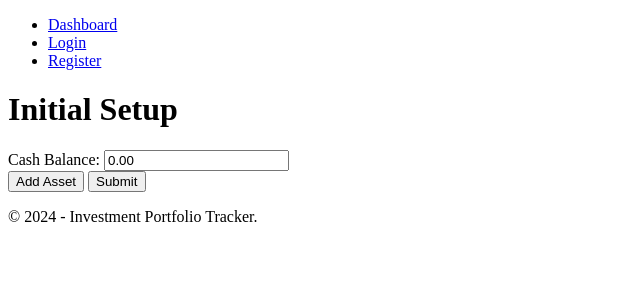
After one commit to irakliskhirtladze/Investment-portfolio-tracker, a Django app: template web/templates/portfolio/initial_setup.html in a window 1280 px wide. The commit adds this page. Shown: the top 300 px of the page, without its empty margins (0-640 px from the left). Run offline with Django 5.2, Linux system fonts and the light colour scheme; the template is opened without the code that fills it, so the values that code supplies are empty.

Commit message:
added initial setup page

```diff
--- a/portfolio/serializers.py
+++ b/portfolio/serializers.py
@@ -14,7 +14,6 @@ class CashBalanceSerializer(serializers.ModelSerializer):
         fields = ['balance']
 
     def validate(self, data):
-        print("Debug - Balance value:", data['balance'])  # Add this line for debugging
         if data['balance'] < 0:
             raise serializers.ValidationError("Cash balance cannot be a negative value.")
         return data
--- a/web/templates/accounts/login.html
+++ b/web/templates/accounts/login.html
@@ -5,7 +5,7 @@
 {% block content %}
 <h2>Login</h2>
 
-{% if messages %}
+{% comment %} {% if messages %}
     <ul>
       {% for message in messages %}
         <li{% if message.tags %} class="{{ message.tags }}"{% endif %}>
@@ -13,7 +13,7 @@
         </li>
       {% endfor %}
     </ul>
-  {% endif %}
+  {% endif %} {% endcomment %}
 
 <form method="post" action="{% url 'login' %}">
     {% csrf_token %}
--- a/web/templates/accounts/register.html
+++ b/web/templates/accounts/register.html
@@ -5,13 +5,13 @@
 {% block content %}
 <h2>Register</h2>
 
-{% if messages %}
+{% comment %} {% if messages %}
     <ul>
         {% for message in messages %}
             <li>{{ message }}</li>
         {% endfor %}
     </ul>
-{% endif %}
+{% endif %} {% endcomment %}
 
 <form method="post">
     {% csrf_token %}
--- a/web/templates/accounts/resend_activation.html
+++ b/web/templates/accounts/resend_activation.html
@@ -9,11 +9,11 @@
     {{ form.as_p }}
     <button type="submit">Resend Activation Email</button>
   </form>
-  {% if messages %}
+  {% comment %} {% if messages %}
     <ul>
       {% for message in messages %}
         <li{% if message.tags %} class="{{ message.tags }}"{% endif %}>{{ message }}</li>
       {% endfor %}
     </ul>
-  {% endif %}
+  {% endif %} {% endcomment %}
 {% endblock %}
--- a/web/templates/base.html
+++ b/web/templates/base.html
@@ -30,6 +30,16 @@
     </header>
 
     <main>
+        {% if messages %}
+            <ul>
+                {% for message in messages %}
+                    <li{% if message.tags %} class="{{ message.tags }}"{% endif %}>
+                        {{ message|safe }}
+                    </li>
+                {% endfor %}
+            </ul>
+        {% endif %}
+
         {% block content %}
         <!-- Content will be injected here -->
         {% endblock %}
--- a/web/templates/portfolio/dashboard.html
+++ b/web/templates/portfolio/dashboard.html
@@ -4,7 +4,8 @@
 
 {% block content %}
 <h1>DASHBOARD</h1>
-<p>Welcome to your dashboard!</p>
+
+<a href="{% url 'initial-setup' %}">Portfolio setup/reset</a>
 
 <p>Total portfolio value: {{ total_portfolio_value }}</p>
 <p>Total cash value: {{ cash_balance }}</p>
--- /dev/null
+++ b/web/templates/portfolio/initial_setup.html
@@ -0,0 +1,65 @@
+{% extends 'base.html' %}
+
+{% block title %}Initial Setup{% endblock %}
+
+{% block content %}
+<h1>Initial Setup</h1>
+
+<form id="initial-setup-form" method="post" action="{% url 'initial-setup' %}">
+    {% csrf_token %}
+
+    <!-- Cash Balance Input -->
+    <div>
+        <label for="cash_balance">Cash Balance:</label>
+        <input type="number" step="0.01" name="cash_balance" id="cash_balance" value="0.00">
+    </div>
+
+    <!-- Asset Forms Container -->
+    <div id="assets-container"></div>
+
+    <!-- Add Asset Button -->
+    <button type="button" id="add-asset-btn">Add Asset</button>
+
+    <!-- Submit Button -->
+    <button type="submit">Submit</button>
+</form>
+
+<script>
+    document.addEventListener('DOMContentLoaded', function() {
+        document.getElementById('add-asset-btn').addEventListener('click', function() {
+            const assetsContainer = document.getElementById('assets-container');
+            const assetForm = document.createElement('div');
+            assetForm.classList.add('asset-form');
+
+            assetForm.innerHTML = `
+                <div>
+                    <label for="asset_type">Asset Type:</label>
+                    <select name="asset_type">
+                        <option value="stock">Stock</option>
+                        <option value="crypto">Crypto</option>
+                    </select>
+                </div>
+                <div>
+                    <label for="asset_symbol">Symbol:</label>
+                    <input type="text" name="asset_symbol" required>
+                </div>
+                <div>
+                    <label for="quantity">Quantity:</label>
+                    <input type="number" step="0.00001" name="quantity" required>
+                </div>
+                <div>
+                    <label for="average_trade_price">Average Trade Price:</label>
+                    <input type="number" step="0.01" name="average_trade_price" required>
+                </div>
+                <button type="button" class="remove-asset-btn">Remove</button>
+            `;
+
+            assetsContainer.appendChild(assetForm);
+
+            assetForm.querySelector('.remove-asset-btn').addEventListener('click', function() {
+                assetsContainer.removeChild(assetForm);
+            });
+        });
+    });
+</script>
+{% endblock %}
--- a/web/urls.py
+++ b/web/urls.py
@@ -1,7 +1,8 @@
 from django.urls import path
+from django.contrib.auth.decorators import login_required
 from web.views.accounts import LoginView, LogoutView, RegisterView, ActivateView, ResendActivationView
-from web.views.portfolio import Dashboard
-from django.contrib.auth.decorators import login_required
+from web.views.portfolio import Dashboard, InitialSetup
+
 
 urlpatterns = [
     path('accounts/login/', LoginView.as_view(), name='login'),
@@ -11,4 +12,5 @@ urlpatterns = [
     path('accounts/resend-activation/', ResendActivationView.as_view(), name='resend_activation'),
 
     path('', login_required(Dashboard.as_view()), name='dashboard'),
+    path('initial-setup/', login_required(InitialSetup.as_view()), name='initial-setup'),
 ]
```
Also changed, not shown: web/forms.py (+15 -0 lines), web/views/portfolio.py (+49 -0 lines).
